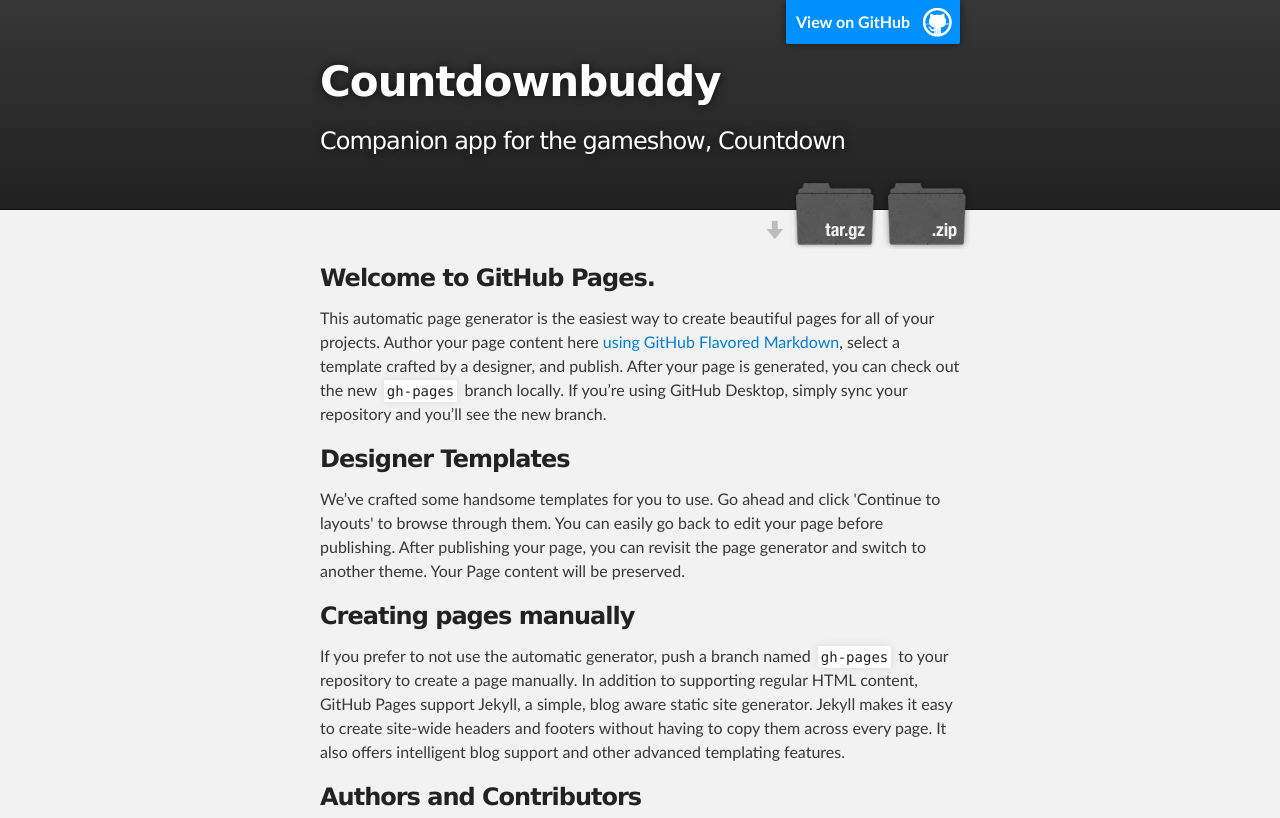
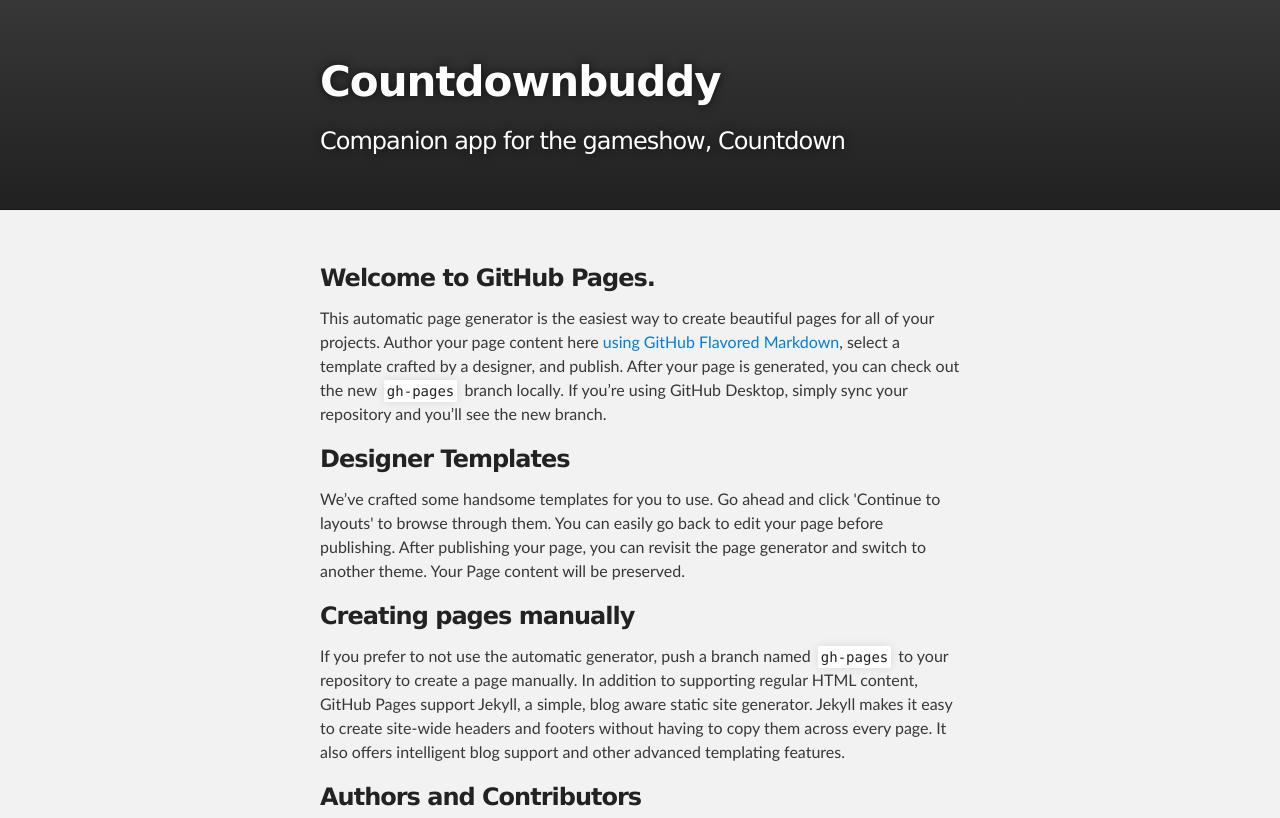
Before and after one commit to AmbiguousNinja/CountdownBuddy, a plain HTML site: page index.html in a window 1280 px wide. Shown: the top 818 px of the page. Drawn offline with Linux system fonts and the light colour scheme.

Commit message:
Update index.html

```diff
--- a/index.html
+++ b/index.html
@@ -16,15 +16,8 @@
     <!-- HEADER -->
     <div id="header_wrap" class="outer">
         <header class="inner">
-          <a id="forkme_banner" href="https://github.com/AmbiguousNinja/CountdownBuddy">View on GitHub</a>
-
           <h1 id="project_title">Countdownbuddy</h1>
           <h2 id="project_tagline">Companion app for the gameshow, Countdown</h2>
-
-            <section id="downloads">
-              <a class="zip_download_link" href="https://github.com/AmbiguousNinja/CountdownBuddy/zipball/master">Download this project as a .zip file</a>
-              <a class="tar_download_link" href="https://github.com/AmbiguousNinja/CountdownBuddy/tarball/master">Download this project as a tar.gz file</a>
-            </section>
         </header>
     </div>
 
```
